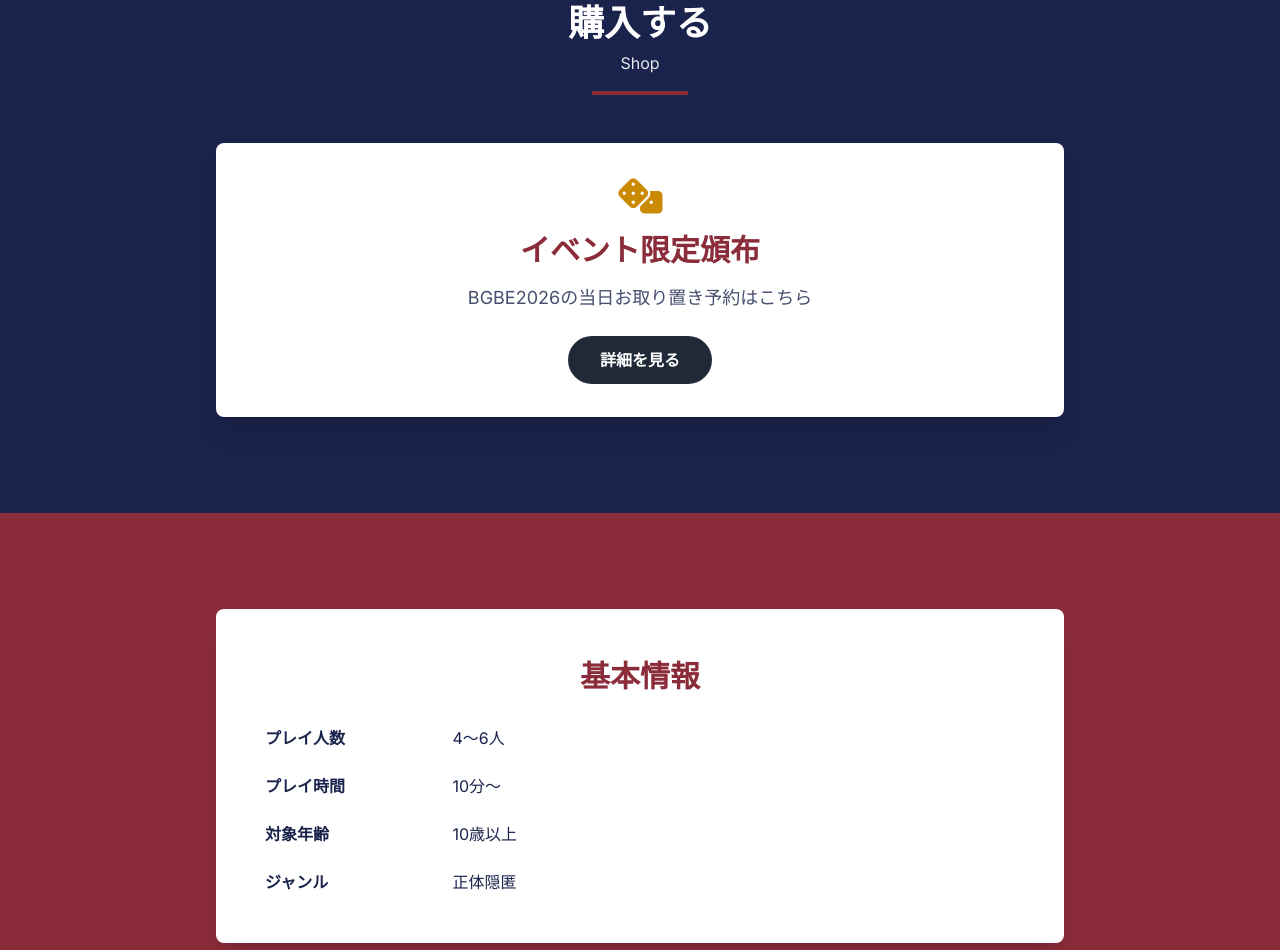
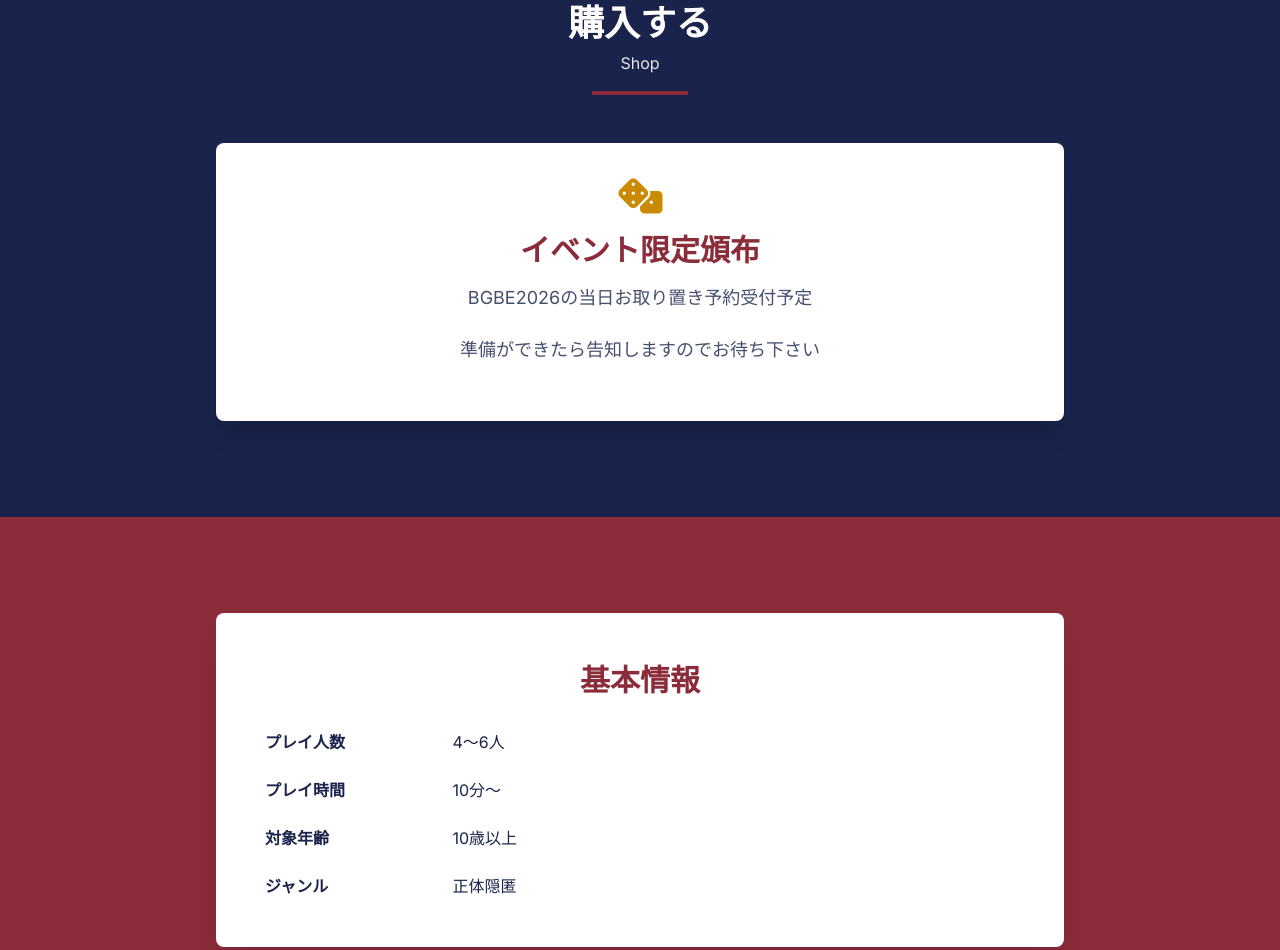
Before and after one commit to reone-boardgame/reone-boardgame.github.io, a plain HTML site: page works/6detect/index.html in a window 1280 px wide. Shown: the part 1563-2513 px from the top of the page. Drawn offline with nearby package versions, Linux system fonts and the light colour scheme.

Commit message:
リンク

```diff
--- a/works/6detect/index.html
+++ b/works/6detect/index.html
@@ -104,11 +104,13 @@
                 </div>
 
                 <div class="flex flex-col justify-center gap-6">
-                    <a href="#" target="_blank" rel="noopener noreferrer" class="w-full card-on-sub p-8 hover:shadow-2xl transition-all duration-300 transform hover:-translate-y-1 text-center group">
+                    <a href="../../news/news_20260131.html" target="_blank" rel="noopener noreferrer" class="w-full card-on-sub p-8 hover:shadow-2xl transition-all duration-300 transform hover:-translate-y-1 text-center group">
                             <div class="text-4xl text-yellow-600 mb-4"><i class="fas fa-dice"></i></div>
                         <h3 class="text-3xl font-bold mb-4">イベント限定頒布</h3>
-                        <p class="mb-6 text-lg opacity-80">BGBE2026の当日お取り置き予約はこちら</p>
-                        <span class="inline-block bg-gray-800 text-white font-bold py-3 px-8 rounded-full group-hover:opacity-80 transition-opacity">詳細を見る</span>
+                        <p class="mb-6 text-lg opacity-80">BGBE2026の当日お取り置き予約受付予定</p>
+                        <p class="mb-6 text-lg opacity-80">準備ができたら告知しますのでお待ち下さい</p>
+                        <!-- <p class="mb-6 text-lg opacity-80">BGBE2026の当日お取り置き予約はこちら</p> -->
+                        <!-- <span class="inline-block bg-gray-800 text-white font-bold py-3 px-8 rounded-full group-hover:opacity-80 transition-opacity">詳細を見る</span> -->
                     </a>
                 </div>
             </div>
```
